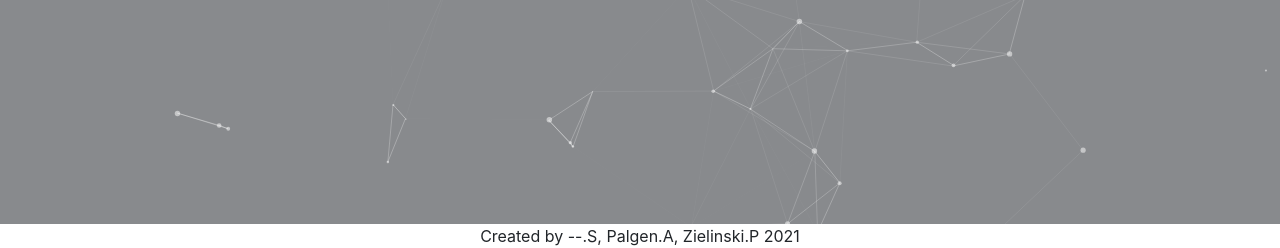
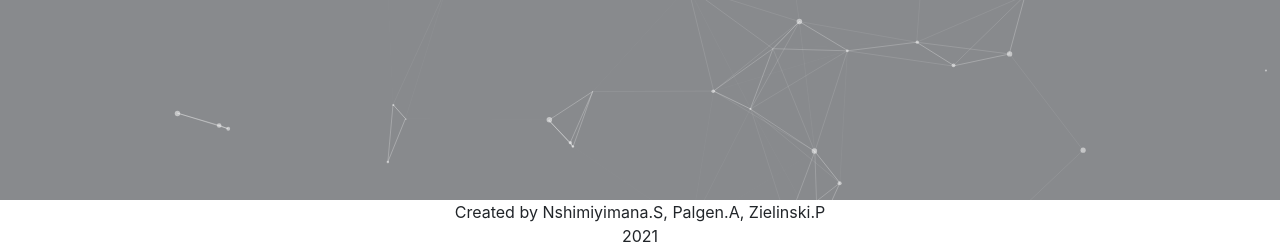
Before and after one commit to ArnaudPalgen/ma2_web_technologies, a Symfony app: template umons-lims2/templates/admin.html.twig in a window 1280 px wide. Shown: the part 552-800 px from the top of the page. Run offline with Twig, Linux system fonts and the light colour scheme; the template is opened without the code that fills it, so the values that code supplies are empty; some libraries are stand-ins or nearby versions.

Commit message:
update footer

```diff
--- a/umons-lims2/templates/base.html.twig
+++ b/umons-lims2/templates/base.html.twig
@@ -87,7 +87,7 @@
             </div>
             <div class="col-sm">
                 <center>
-                    <span>Created by --.S, Palgen.A, Zielinski.P 2021</span>
+                    <span>Created by Nshimiyimana.S, Palgen.A, Zielinski.P 2021</span>
                 </center>
             </div>
             <div class="col-sm">
```
